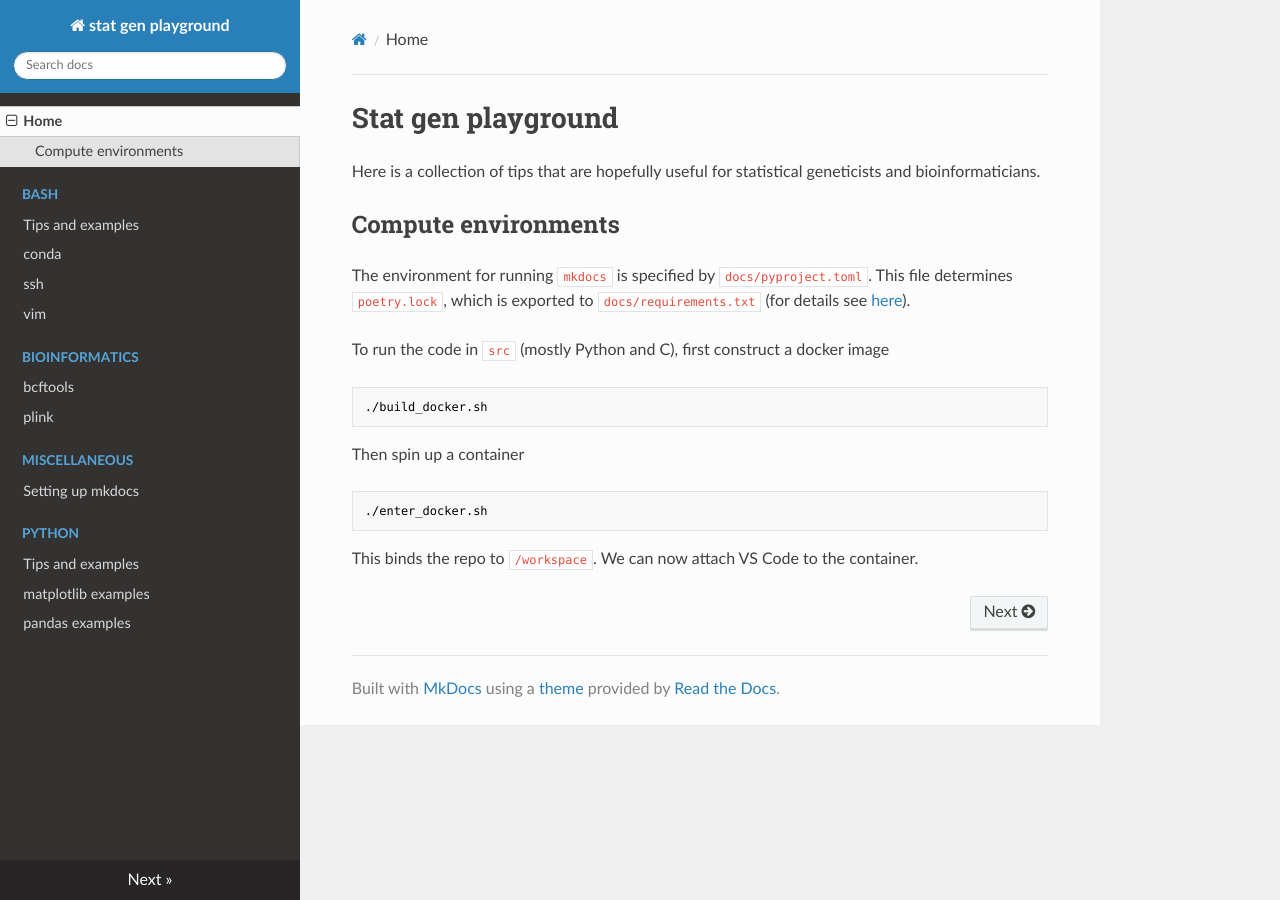
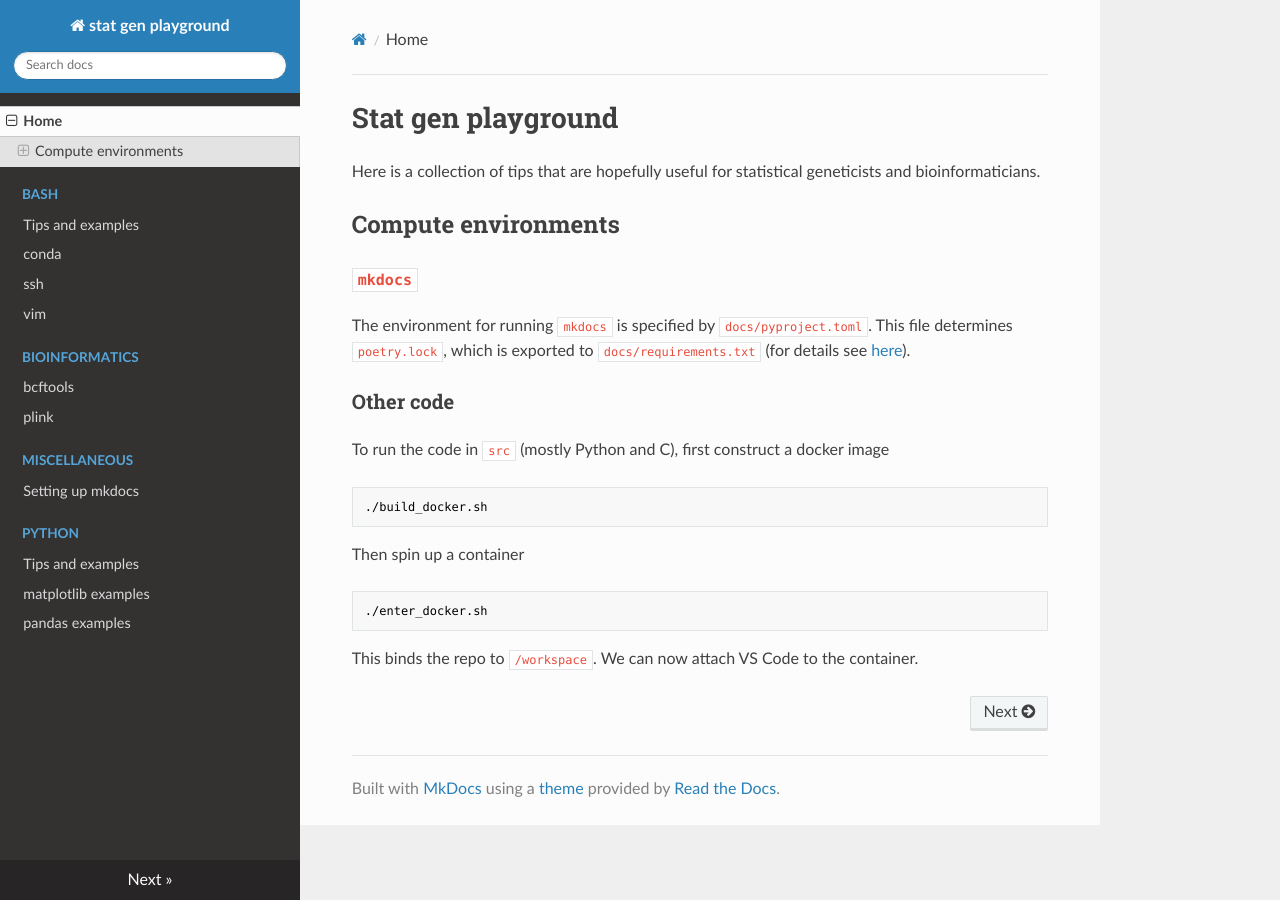
Before and after one commit to drkaizeng/statistics_and_engineering_lab, an MkDocs documentation site: the page built from docs/index.md, in a window 1280 px wide. Built offline with MkDocs 1.6.1, drawn with Linux system fonts in a browser that asks for light colours; nearby versions of some CDN libraries.

Commit message:
Update docker infra

````diff
--- a/docs/index.md
+++ b/docs/index.md
@@ -2,8 +2,10 @@
 Here is a collection of tips that are hopefully useful for statistical geneticists and bioinformaticians.
 
 ## Compute environments
+### `mkdocs`
 The environment for running `mkdocs` is specified by `docs/pyproject.toml`. This file determines `poetry.lock`, which is exported to `docs/requirements.txt` (for details see [here](misc/setting_up_mkdocs.md#setting-up-mkdocs)).
 
+### Other code
 To run the code in `src` (mostly Python and C), first construct a docker image
 ```bash
 ./build_docker.sh
````
Also changed, not shown: 3 other files.
